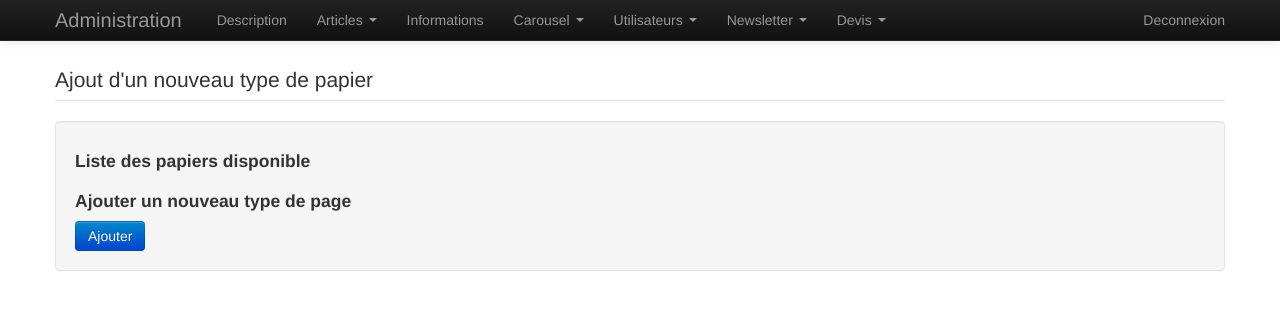
After one commit to AsBilou/Pollina, a PHP site: the page made by views/template/admin/devis_pages.twig in a window 1280 px wide. The commit adds this page. Shown: the top 310 px of the page. Run offline with PHP 8.4, Linux system fonts and the light colour scheme; the template is opened without the code that fills it, so the values that code supplies are empty; some libraries are stand-ins or nearby versions.

```diff
--- a/app/admin.php
+++ b/app/admin.php
@@ -653,7 +653,11 @@ $app->match('/admin/newsletter/create', function(Request $request) use ($app){
 })->bind('form_newsletter_create');
 
 $app->get('/admin/devis/pages', function() use ($app){
-    return $app['twig']->render('template/admin/ok.twig', array(
+    $sheets = SheetQuery::create()->orderByIdSize()->orderByIdWeight()->find();
+
+
+    return $app['twig']->render('template/admin/devis_pages.twig', array(
+        'sheets'=>$sheets,
     ));
 })->bind('devis_pages');
 
--- /dev/null
+++ b/views/template/admin/devis_pages.twig
@@ -0,0 +1,11 @@
+{% extends 'layout/admin.base.twig' %}
+{% block content %}
+    <legend>Ajout d'un nouveau type de papier</legend>
+    <div class="well">
+        <h4>Liste des papiers disponible</h4>
+
+        <div class="clearfix"></div>
+        <h4>Ajouter un nouveau type de page</h4>
+        <a class="btn btn-primary" href="{{ path('devis_pages_add')}}">Ajouter</a>
+    </div>
+{% endblock %}
```
